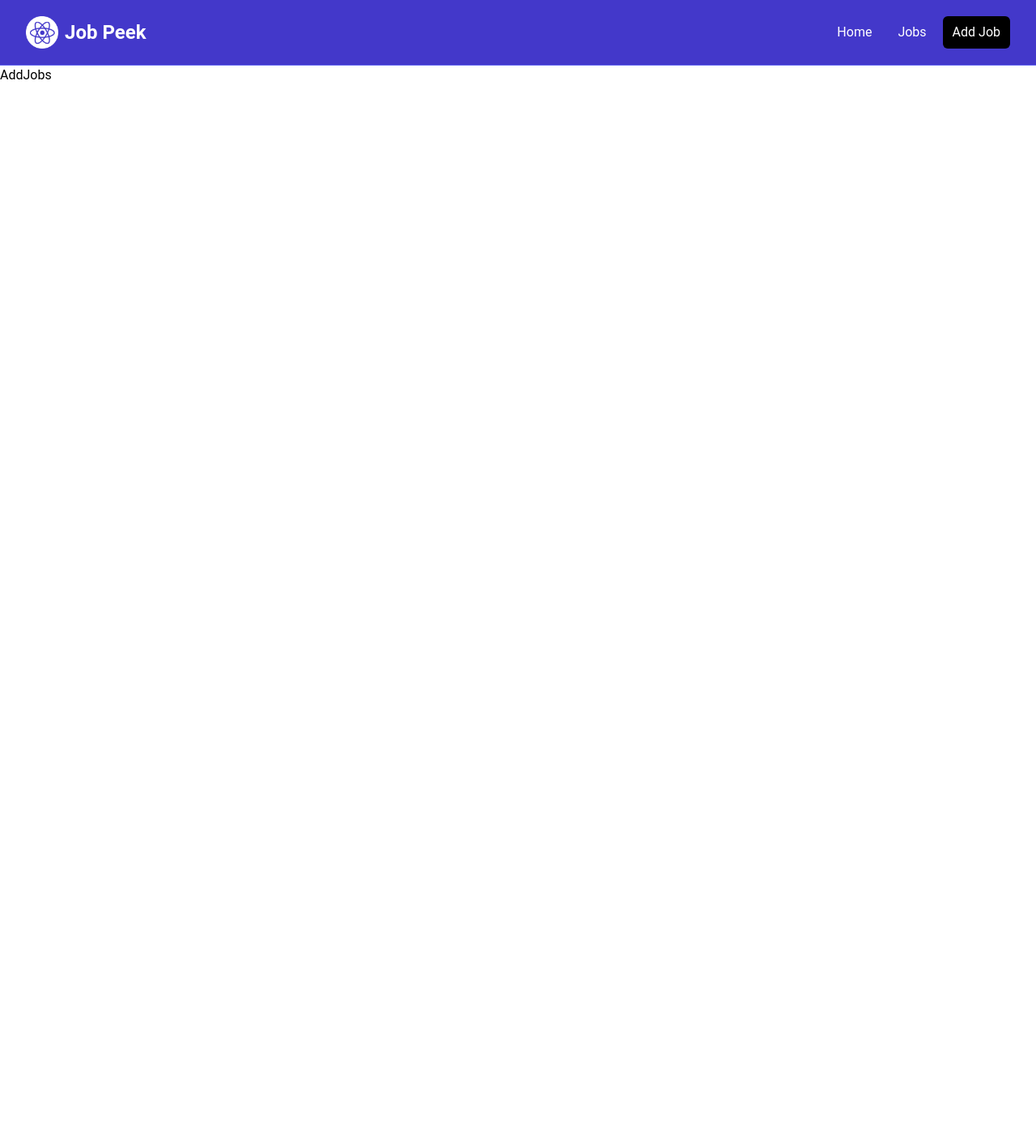
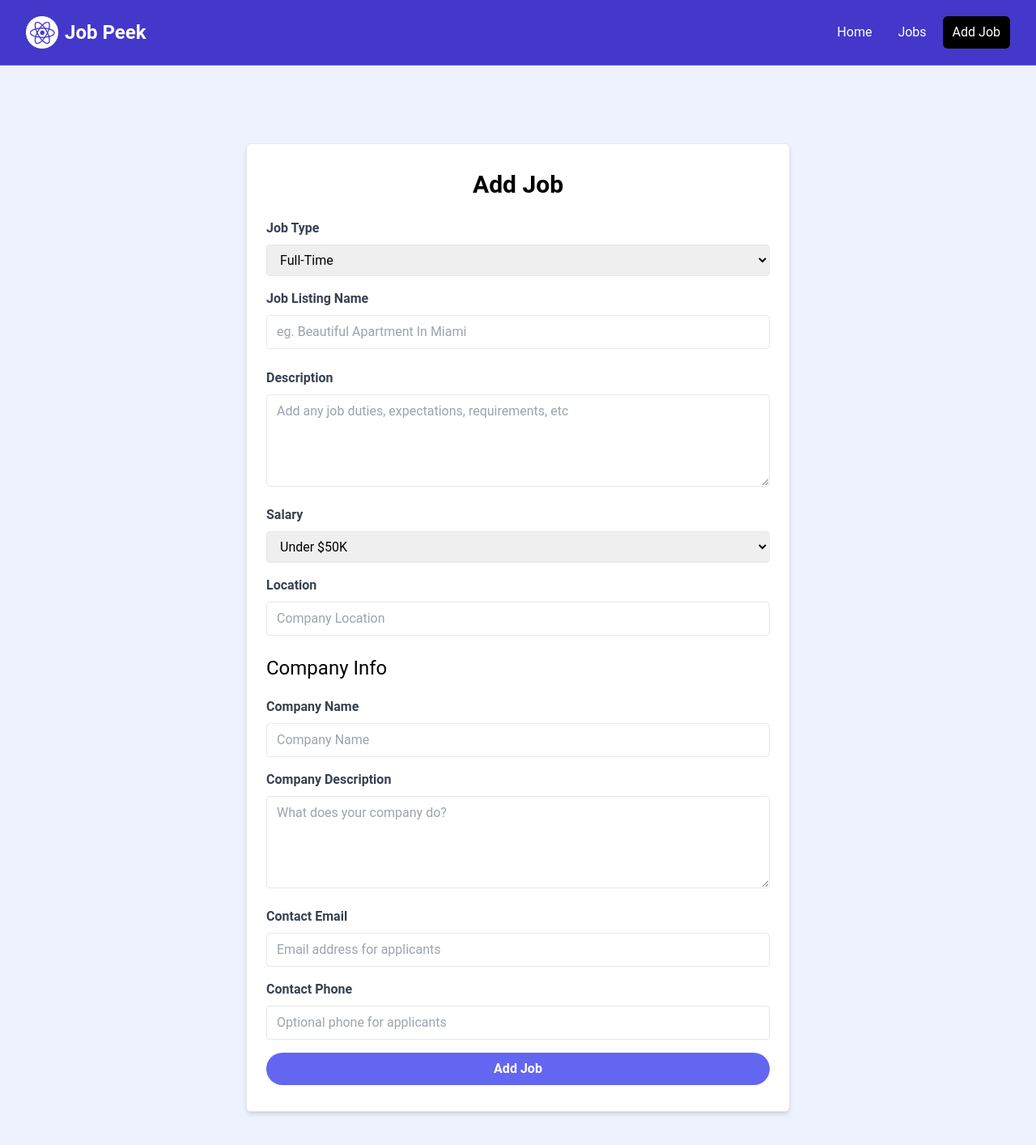
Before and after one commit to salindhakal/Job-Peek, a React (Vite) app: page /add-jobs in a window 1280 px wide. Shown: the top 1414 px of the page at 81% size. Before the commit the page ends 800 px from the top, so only its background shows below. Built offline with nearby package versions, Linux system fonts and the light colour scheme.

Commit message:
add-jobs

```diff
--- a/src/pages/AddJobs.jsx
+++ b/src/pages/AddJobs.jsx
@@ -1,5 +1,214 @@
+import { useState } from "react";
+
 const AddJobs = () => {
-  return <div>AddJobs</div>;
+  const [title, setTitle] = useState("");
+  const [type, setType] = useState("Full-Time");
+  const [location, setLocation] = useState("");
+  const [description, setDescription] = useState("");
+  const [salary, setSalary] = useState("Under $50K");
+  const [companyName, setCompanyName] = useState("");
+  const [companyDescription, setCompanyDescription] = useState("");
+  const [contactEmail, setContactEmail] = useState("");
+  const [contactPhone, setContactPhone] = useState("");
+
+  return (
+    <>
+      <section className="bg-indigo-50">
+        <div className="container m-auto max-w-2xl py-24">
+          <div className="bg-white px-6 py-8 mb-4 shadow-md rounded-md border m-4 md:m-0">
+            <form>
+              <h2 className="text-3xl text-center font-semibold mb-6">
+                Add Job
+              </h2>
+
+              <div className="mb-4">
+                <label
+                  htmlFor="type"
+                  className="block text-gray-700 font-bold mb-2"
+                >
+                  Job Type
+                </label>
+                <select
+                  id="type"
+                  name="type"
+                  className="border rounded w-full py-2 px-3"
+                  required
+                  value={type}
+                  onChange={(e) => setType(e.target.value)}
+                >
+                  <option value="Full-Time">Full-Time</option>
+                  <option value="Part-Time">Part-Time</option>
+                  <option value="Remote">Remote</option>
+                  <option value="Internship">Internship</option>
+                </select>
+              </div>
+
+              <div className="mb-4">
+                <label className="block text-gray-700 font-bold mb-2">
+                  Job Listing Name
+                </label>
+                <input
+                  type="text"
+                  id="title"
+                  name="title"
+                  className="border rounded w-full py-2 px-3 mb-2"
+                  placeholder="eg. Beautiful Apartment In Miami"
+                  required
+                  value={title}
+                  onChange={(e) => setTitle(e.target.value)}
+                />
+              </div>
+              <div className="mb-4">
+                <label
+                  htmlFor="description"
+                  className="block text-gray-700 font-bold mb-2"
+                >
+                  Description
+                </label>
+                <textarea
+                  id="description"
+                  name="description"
+                  className="border rounded w-full py-2 px-3"
+                  rows="4"
+                  placeholder="Add any job duties, expectations, requirements, etc"
+                  value={description}
+                  onChange={(e) => setDescription(e.target.value)}
+                ></textarea>
+              </div>
+
+              <div className="mb-4">
+                <label
+                  htmlFor="type"
+                  className="block text-gray-700 font-bold mb-2"
+                >
+                  Salary
+                </label>
+                <select
+                  id="salary"
+                  name="salary"
+                  className="border rounded w-full py-2 px-3"
+                  required
+                  value={salary}
+                  onChange={(e) => setSalary(e.target.value)}
+                >
+                  <option value="Under $50K">Under $50K</option>
+                  <option value="$50K - 60K">$50K - $60K</option>
+                  <option value="$60K - 70K">$60K - $70K</option>
+                  <option value="$70K - 80K">$70K - $80K</option>
+                  <option value="$80K - 90K">$80K - $90K</option>
+                  <option value="$90K - 100K">$90K - $100K</option>
+                  <option value="$100K - 125K">$100K - $125K</option>
+                  <option value="$125K - 150K">$125K - $150K</option>
+                  <option value="$150K - 175K">$150K - $175K</option>
+                  <option value="$175K - 200K">$175K - $200K</option>
+                  <option value="Over $200K">Over $200K</option>
+                </select>
+              </div>
+
+              <div className="mb-4">
+                <label className="block text-gray-700 font-bold mb-2">
+                  Location
+                </label>
+                <input
+                  type="text"
+                  id="location"
+                  name="location"
+                  className="border rounded w-full py-2 px-3 mb-2"
+                  placeholder="Company Location"
+                  required
+                  value={location}
+                  onChange={(e) => setLocation(e.target.value)}
+                />
+              </div>
+
+              <h3 className="text-2xl mb-5">Company Info</h3>
+
+              <div className="mb-4">
+                <label
+                  htmlFor="company"
+                  className="block text-gray-700 font-bold mb-2"
+                >
+                  Company Name
+                </label>
+                <input
+                  type="text"
+                  id="company"
+                  name="company"
+                  className="border rounded w-full py-2 px-3"
+                  placeholder="Company Name"
+                  value={companyName}
+                  onChange={(e) => setCompanyName(e.target.value)}
+                />
+              </div>
+
+              <div className="mb-4">
+                <label
+                  htmlFor="company_description"
+                  className="block text-gray-700 font-bold mb-2"
+                >
+                  Company Description
+                </label>
+                <textarea
+                  id="company_description"
+                  name="company_description"
+                  className="border rounded w-full py-2 px-3"
+                  rows="4"
+                  placeholder="What does your company do?"
+                  value={companyDescription}
+                  onChange={(e) => setCompanyDescription(e.target.value)}
+                ></textarea>
+              </div>
+
+              <div className="mb-4">
+                <label
+                  htmlFor="contact_email"
+                  className="block text-gray-700 font-bold mb-2"
+                >
+                  Contact Email
+                </label>
+                <input
+                  type="email"
+                  id="contact_email"
+                  name="contact_email"
+                  className="border rounded w-full py-2 px-3"
+                  placeholder="Email address for applicants"
+                  required
+                  value={contactEmail}
+                  onChange={(e) => setContactEmail(e.target.value)}
+                />
+              </div>
+              <div className="mb-4">
+                <label
+                  htmlFor="contact_phone"
+                  className="block text-gray-700 font-bold mb-2"
+                >
+                  Contact Phone
+                </label>
+                <input
+                  type="tel"
+                  id="contact_phone"
+                  name="contact_phone"
+                  className="border rounded w-full py-2 px-3"
+                  placeholder="Optional phone for applicants"
+                  value={contactPhone}
+                  onChange={(e) => setContactPhone(e.target.value)}
+                />
+              </div>
+
+              <div>
+                <button
+                  className="bg-indigo-500 hover:bg-indigo-600 text-white font-bold py-2 px-4 rounded-full w-full focus:outline-none focus:shadow-outline"
+                  type="submit"
+                >
+                  Add Job
+                </button>
+              </div>
+            </form>
+          </div>
+        </div>
+      </section>
+    </>
+  );
 };
 
 export default AddJobs;
```
